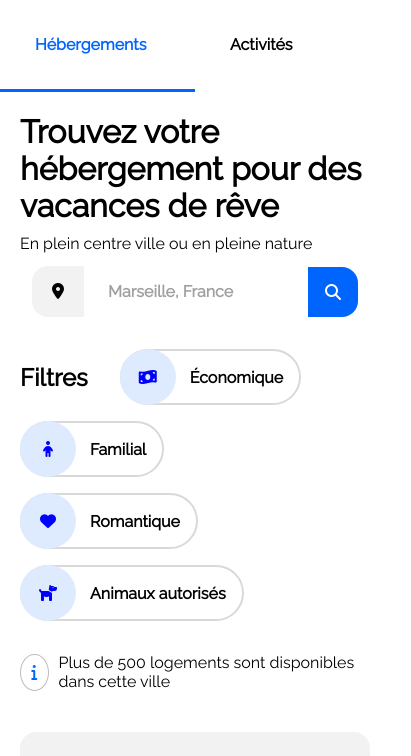
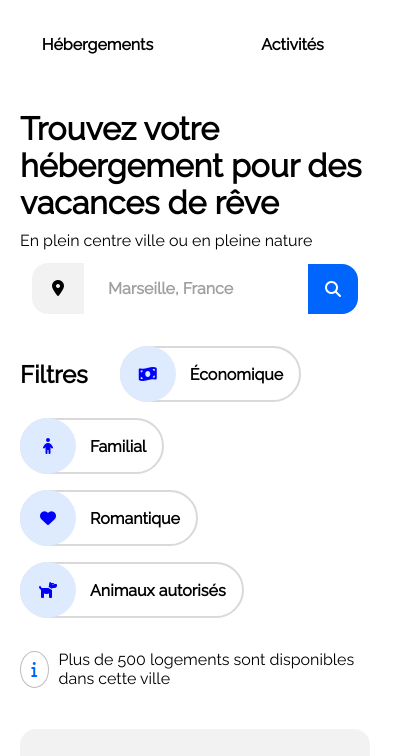
Before and after one commit to Alex-mant/P2Github, a plain HTML site: page index.html in a window 390 px wide. Shown: the part 64-820 px from the top of the page, 411 px wide, since content can reach past the window. Drawn offline with Linux system fonts and the light colour scheme.

Commit message:
terminé retouche navbar searchbar footer

```diff
--- a/css/responsive.css
+++ b/css/responsive.css
@@ -43,7 +43,7 @@
         font-size: 14px;
     }
     .footerlinks{
-        font-size: 12px;
+        font-size: 15px;
     }
 }
 
@@ -113,7 +113,7 @@
     }
 }
 
-@media screen and (max-width: 750px) {
+@media screen and (max-width: 768px) {
     .acc-card {
         width: 80%;
         height: 225px;
--- a/css/styles.css
+++ b/css/styles.css
@@ -63,6 +63,7 @@ a {
 }
 
 .header__Navbar {
+    text-align: center;
     width: 289px;
     display: flex;
     justify-content: space-between;
@@ -85,11 +86,6 @@ a {
     color: #0065FC;
 }
 
-.navlink--Active {
-    border-top: 3px solid #0065FC;
-    color: #0065FC;
-}
-
 /*Title & subTitle*/
 .header__title {
     margin-bottom: 10px;
@@ -102,6 +98,10 @@ a {
 }
 
 /*Searchbar*/
+.header__searchbar {
+    overflow:hidden;
+}
+
 i.fas.fa-search {
     width: 0;
     visibility: hidden;
@@ -486,7 +486,9 @@ p.side__text {
     text-decoration: none;
     margin-bottom: 10px;
 }
-
+.footerlinks{
+    width: 100%;
+}
 .footerlinks a:hover {
     text-decoration: underline;
 }
--- a/index.html
+++ b/index.html
@@ -21,7 +21,7 @@
                         <img src="./images/logo/Booki.png" alt="Booki.png">
                     </div>
                     <div class="header__Navbar">
-                        <div class="navlink navlink--Active">
+                        <div class="navlink">
                             <a class="link" href="#Hosting">Hébergements</a>
                         </div>
                         <div class="navlink">
```
